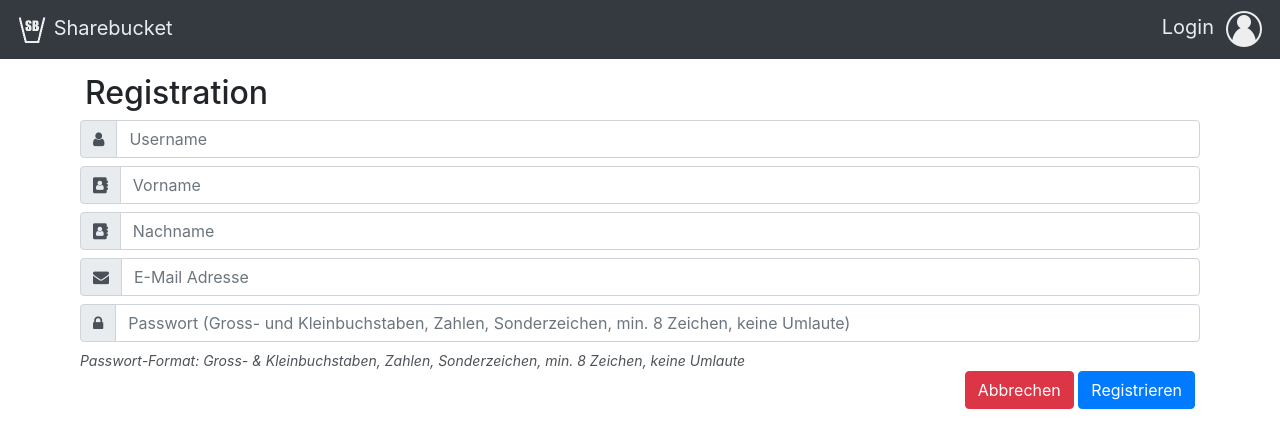
After one commit to orynus/php-sharebucket, a PHP site: page /registration.php in a window 1280 px wide. The commit adds this page. Shown: the top 448 px of the page. Run offline with PHP 8.4, Linux system fonts and the light colour scheme.

Commit message:
registration.php php code included

```diff
--- a/php/css/styles.css
+++ b/php/css/styles.css
@@ -27,3 +27,17 @@ body {
 	font-size: 14px;
 	font-style: italic;
 }
+
+#Registration {
+	margin-top: 20px;
+}
+
+#ProjektName {
+	font-weight: bold;
+}
+
+#PasswortFormatHinweis {
+	color: #4D5359;
+	font-size: 14px;
+	font-style: italic;
+}
--- /dev/null
+++ b/php/registration.php
@@ -0,0 +1,263 @@
+<?php
+/**
+ * Author: Noah Grun
+ * Date: 04.12.2018
+ */
+
+
+// Initialisierung
+$error = $message =  '';
+$username = $firstname = $lastname = $email = $password = '';
+
+/*
+// Wurden Daten mit "POST" gesendet?
+if($_SERVER['REQUEST_METHOD'] == "POST"){
+// Ausgabe des gesamten $_POST Arrays
+echo "<pre>";
+print_r($_POST);
+echo "</pre>";
+*/
+
+
+// Benutzername vorhanden, mindestens 6 Zeichen und maximal 25 zeichen lang
+if(isset($_POST['username']) && !empty(trim($_POST['username'])) && strlen(trim($_POST['username'])) <= 25 && strlen(trim($_POST['username'])) >= 6){
+    // Spezielle Zeichen Escapen > Script Injection verhindern
+    $username = htmlspecialchars(trim($_POST['username']));
+} else {
+    // Ausgabe Fehlermeldung
+    $error .= "Gebe bitte einen korrekten Benutzernamen ein.<br />";
+}
+
+
+// Vorname vorhanden, mindestens 1 Zeichen und maximal 50 Zeichen lang
+if(isset($_POST['firstname']) && !empty(trim($_POST['firstname'])) && strlen(trim($_POST['firstname'])) <= 50){
+    // Spezielle Zeichen Escapen > Script Injection verhindern
+    $firstname = htmlspecialchars(trim($_POST['firstname']));
+} else {
+    // Ausgabe Fehlermeldung
+    $error .= "Gebe bitte einen korrekten Vornamen ein.<br />";
+}
+
+
+// Nachname vorhanden, mindestens 1 Zeichen und maximal 50 zeichen lang
+if(isset($_POST['lastname']) && !empty(trim($_POST['lastname'])) && strlen(trim($_POST['lastname'])) <= 50){
+    // Spezielle Zeichen Escapen > Script Injection verhindern
+    $lastname = htmlspecialchars(trim($_POST['lastname']));
+} else {
+    // Ausgabe Fehlermeldung
+    $error .= "Gebe bitte einen korrekten Nachnamen ein.<br />";
+}
+
+
+// Email-Adresse vorhanden, mindestens 1 Zeichen und maximal 255 zeichen lang
+if(isset($_POST['email']) && !empty(trim($_POST['email'])) && strlen(trim($_POST['email'])) <= 255){
+    $email = htmlspecialchars(trim($_POST['email']));
+    // korrekte Email-Adresse?
+    if (filter_var($email, FILTER_VALIDATE_EMAIL) === false){
+        $error .= "Geben Sie bitte eine korrekte Email-Adresse ein<br />";
+    }
+} else {
+    // Ausgabe Fehlermeldung
+    $error .= "Geben Sie bitte eine korrekte Email-Adresse ein.<br />";
+}
+
+// Passwort vorhanden, mindestens 8 Zeichen
+if(isset($_POST['password']) && !empty(trim($_POST['password']))){
+    $password = trim($_POST['password']);
+    //entspricht das passwort unseren vorgaben? (minimal 8 Zeichen, Zahlen, Buchstaben, keine Zeilenumbrüche, mindestens ein Gross- und ein Kleinbuchstabe)
+    if(!preg_match("/(?=^.{8,}$)((?=.*\d+)(?=.*\W+))(?![.\n])(?=.*[A-Z])(?=.*[a-z]).*$/", $password)){
+        $error .= "Das Passwort entspricht nicht dem geforderten Format.<br />";
+    }
+} else {
+    // Ausgabe Fehlermeldung
+    $error .= "Gebe bitte einen korrektes Passowort ein.<br />";
+}
+
+
+// wenn kein Fehler vorhanden ist, schreiben der Daten in die Datenbank
+if(empty($error)){
+    // INPUT Query erstellen, welches firstname, lastname, username, password, email in die Datenbank schreibt
+    $query = "INSERT INTO users (username, firstname, lastname, email, password) VALUES (?,?,?,?,?)";
+
+    // Query vorbereiten mit prepare();
+    $stmt = $mysqli->prepare($query);
+
+    // Password hashing
+    $password_hash = password_hash($password, PASSWORD_DEFAULT);
+
+    // Parameter an Query binden mit bind_param();
+    $stmt->bind_param("sssss", $firstname, $lastname, $username, $password_hash, $email);
+
+    // Query ausführen mit execute();
+    $stmt->execute();
+
+    // Verbindung schliessen
+    $mysqli->close();
+
+    // Weiterleitung auf login.php
+    header('Location: login.php');
+}
+
+
+
+?>
+
+<!DOCTYPE html>
+<html lang="de">
+<head>
+    <!-- Meta Data -->
+    <meta charset="UTF-8">
+    <meta name="author" content="Noah Grun, Linus Degen">
+    <meta name="viewport" content="width=device-width, initial-scale=1.0">
+
+    <!-- Title Tag -->
+    <title>Sharebucket | Registrierung</title>
+
+    <!-- Icon -->
+    <link rel="icon" href="img/sb_icon.gif" type="image/gif" sizes="32x32">
+
+    <!-- JQuery import -->
+    <script src="https://code.jquery.com/jquery-3.3.0.slim.min.js"></script>
+
+    <!-- Bootstrap import -->
+    <link rel="stylesheet" href="https://stackpath.bootstrapcdn.com/bootstrap/4.1.3/css/bootstrap.min.css" />
+    <script src="https://stackpath.bootstrapcdn.com/bootstrap/4.1.3/js/bootstrap.min.js"></script>
+    <link rel="stylesheet" href="//maxcdn.bootstrapcdn.com/font-awesome/4.7.0/css/font-awesome.min.css">
+
+    <!-- CSS import -->
+    <link rel="stylesheet" type="text/css" href="css/styles.css">
+
+</head>
+<body>
+
+
+    <!-- Navbar with Login -->
+    <nav class="navbar navbar-light bg-dark fixed-top">
+        <a class="navbar-brand" href="index.php">
+            <img src="img/sb_logo.png" width="32" height="32" alt="">
+            <span>Sharebucket</span>
+        </a>
+
+        <!-- Login-Button -->
+        <div class="user" align="right" data-toggle="modal" data-target="#ModalUser">
+            <span class="right">Login</span>
+            <img src="img/sb_user.png" align="right" sizes="32x32" />
+        </div>
+    </nav>
+
+    <!-- User Modal -->
+    <form id="LoginForm">
+    <div class="modal fade" id="ModalUser" tabindex="-1" role="dialog" aria-labelledby="exampleModalCenterTitle" aria-hidden="true">
+        <div class="modal-dialog modal-dialog-centered" role="document">
+            <div class="modal-content">
+                <div class="modal-header">
+                    <h5 class="modal-title" id="exampleModalLongTitle">Bitte logge Dich ein!</h5>
+                    <button type="button" class="close" data-dismiss="modal" aria-label="Close">
+                        <span aria-hidden="true">&times;</span>
+                    </button>
+                </div>
+                <div class="modal-body">
+                        <div class="form-row align-items-center">
+
+                            <!-- Username -->
+                            <div class="input-group mb-2">
+                                <div class="input-group-prepend">
+                                    <div class="input-group-text">
+                                        <span class="fa fa-user"></span>
+                                    </div>
+                                </div>
+                                <input type="text" class="form-control" id="inputusername" placeholder="Username" required="true">
+                            </div>
+
+                            <!-- Passwort -->
+                            <div class="input-group mb-2">
+                                <div class="input-group-prepend">
+                                    <div class="input-group-text">
+                                        <span class="fa fa-lock"></span>
+                                    </div>
+                                </div>
+                                <input type="password" class="form-control" id="inputpassword" placeholder="Passwort" required="true">
+                            </div>
+                        </div>
+                </div>
+                <div class="modal-footer">
+                    <button type="button" class="btn btn-danger" data-dismiss="modal" aria-label="Close"">Abbrechen</button>
+                    <button type="submit" class="btn btn-primary">Login</button>
+                </div>
+            </div>
+        </div>
+    </div>
+    </form>
+
+
+    <!-- Registration Form -->
+    <form id="FrmRegistration" action="index.php">
+    <div class="container" id="Registration">
+        <h2>Registration</h2>
+            <div class="form-row align-items-center">
+
+                <!-- Username -->
+                <div class="input-group mb-2">
+                    <div class="input-group-prepend">
+                        <div class="input-group-text">
+                            <span class="fa fa-user"></span>
+                        </div>
+                    </div>
+                    <input type="text" class="form-control" id="inputUsername" placeholder="Username" tabindex="1" required="true" minlength="6" maxlength="25">
+                </div>
+
+                <!-- Vorname -->
+                <div class="input-group mb-2">
+                    <div class="input-group-prepend">
+                        <div class="input-group-text">
+                            <span class="fa fa-address-book"></span>
+                        </div>
+                    </div>
+                    <input type="text" class="form-control" id="inputFirstname" placeholder="Vorname" tabindex="2"  required="true" maxlength="50">
+                </div>
+
+                <!-- Nachname -->
+                <div class="input-group mb-2">
+                    <div class="input-group-prepend">
+                        <div class="input-group-text">
+                            <span class="fa fa-address-book"></span>
+                        </div>
+                    </div>
+                    <input type="text" class="form-control" id="inputLastname" placeholder="Nachname" tabindex="3" required="true" maxlength="50">
+                </div>
+
+                <!-- E-Mail -->
+                <div class="input-group mb-2">
+                    <div class="input-group-prepend">
+                        <div class="input-group-text">
+                            <span class="fa fa-envelope"></span>
+                        </div>
+                    </div>
+                    <input type="email" class="form-control" id="inputEmail" placeholder="E-Mail Adresse" tabindex="4" required="true" maxlength="255">
+                </div>
+
+                <!-- Passwort -->
+                <div class="input-group mb-2">
+                    <div class="input-group-prepend">
+                        <div class="input-group-text">
+                            <span class="fa fa-lock"></span>
+                        </div>
+                    </div>
+                    <input type="password" class="form-control" id="inputPassword"
+                           placeholder="Passwort (Gross- und Kleinbuchstaben, Zahlen, Sonderzeichen, min. 8 Zeichen, keine Umlaute)" tabindex="5"
+                           required="true" pattern="(?=^.{8,}$)((?=.*\d+)(?=.*\W+))(?![.\n])(?=.*[A-Z])(?=.*[a-z]).*$"
+                           maxlength="255">
+                </div>
+                <span id="PasswortFormatHinweis">Passwort-Format: Gross- & Kleinbuchstaben, Zahlen, Sonderzeichen, min. 8 Zeichen, keine Umlaute</span>
+            </div>
+        <div class="buttons" align="right">
+            <a href="index.php"><button type="button" class="btn btn-danger" tabindex="7">Abbrechen</button></a>
+            <button type="submit" class="btn btn-primary" tabindex="6">Registrieren</button>
+        </div>
+        </form>
+    </div>
+
+    <!-- JavaScript import -->
+    <script src="js/frontend.js"></script>
+</body>
+</html>
```
Also changed, not shown: php/index.php (+38 -89 lines).
